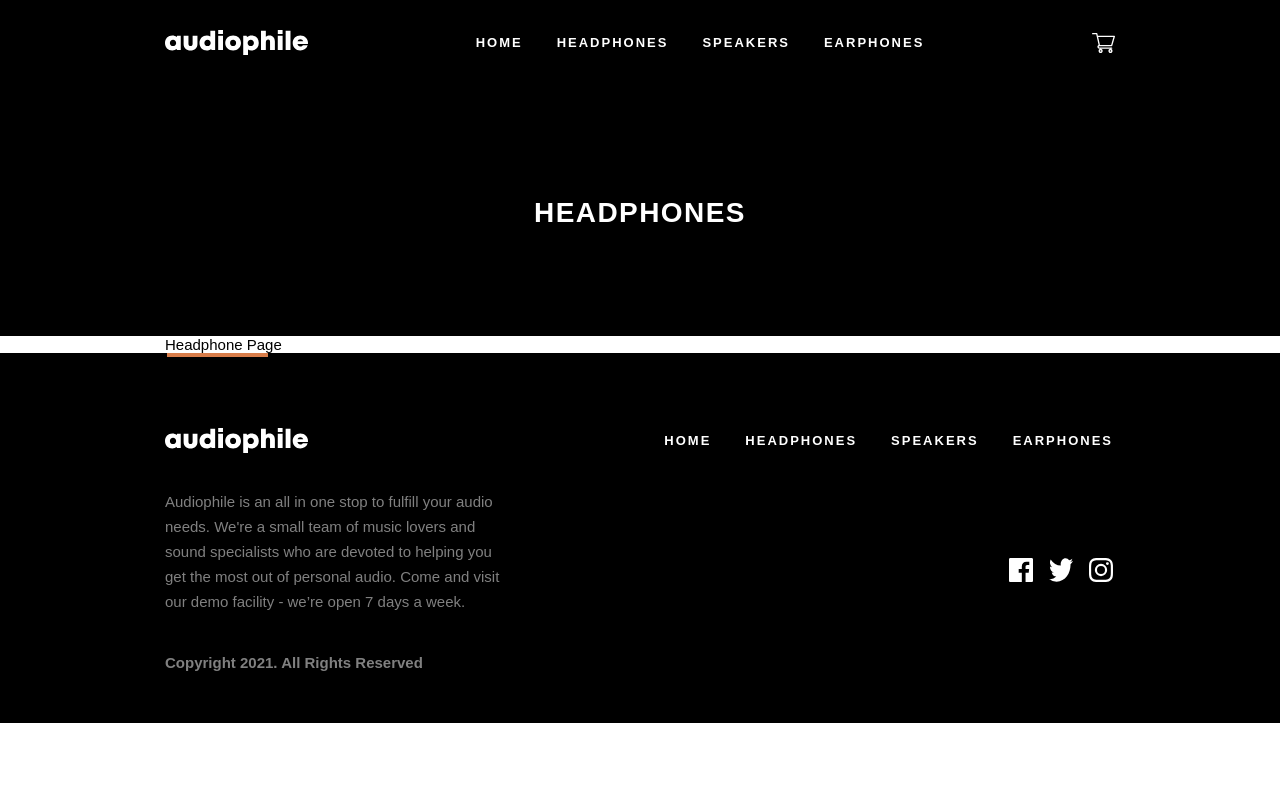
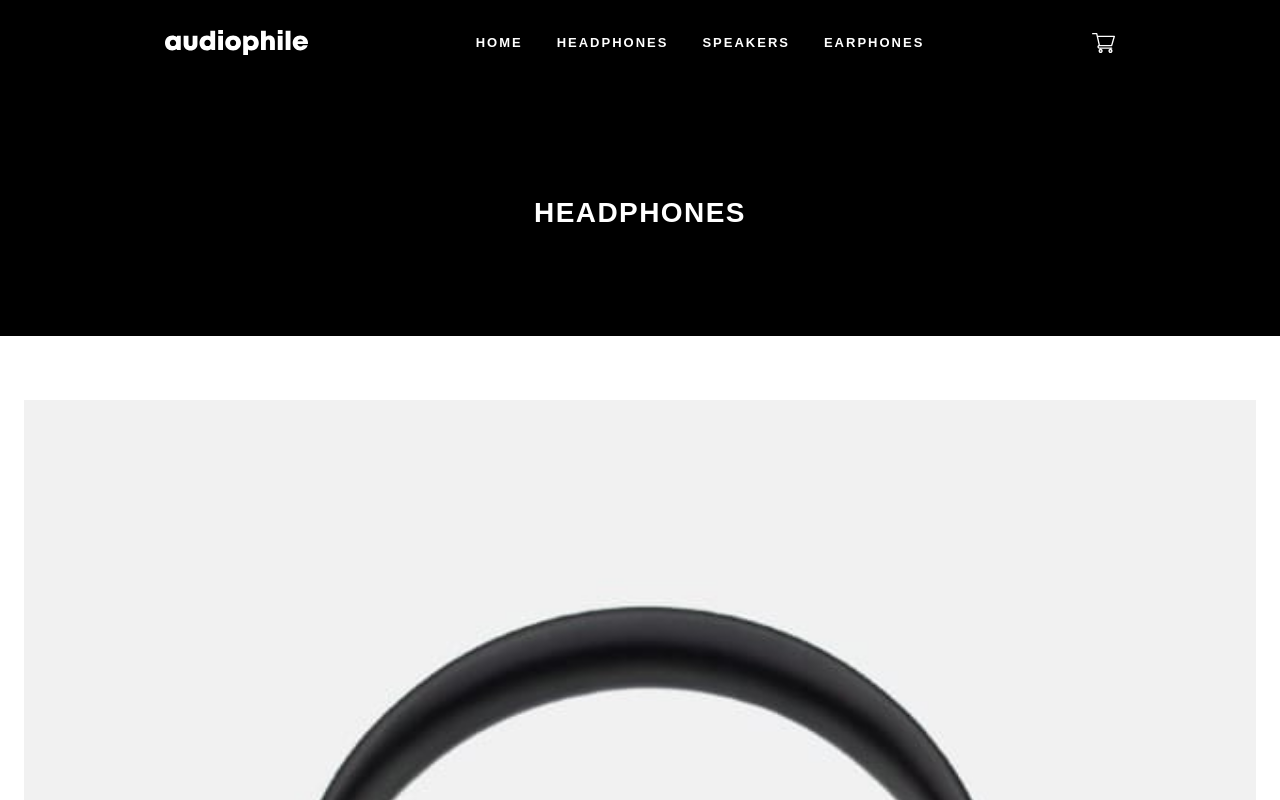
Before and after one commit to smccourtb/audiophile-ecommerce-website, a React (Create React App) app: page /headphones in a window 1280 px wide. Shown: the top 800 px of the page. Built offline with nearby package versions, Linux system fonts and the light colour scheme.

Commit message:
AUD-14 create component for product display

```diff
--- a/src/components/HeadphonesPage.jsx
+++ b/src/components/HeadphonesPage.jsx
@@ -1,11 +1,35 @@
 import { Content } from "../styles/shared-styles";
 import SubheaderSimple from "./SubheaderSimple";
+import Product from "./Product";
+import XZ99IIMobile from "../assets/product-xx99-mark-two-headphones/mobile/image-category-page-preview.jpg";
+import XZ99IITablet from "../assets/product-xx99-mark-two-headphones/tablet/image-category-page-preview.jpg";
+import XZ99IIDesktop from "../assets/product-xx99-mark-two-headphones/desktop/image-category-page-preview.jpg";
+import styled from "styled-components/macro";
 
+const ContentContainer = styled(Content)`
+  gap: 120px;
+  padding: 64px 24px 120px 24px;
+`;
 const HeadphonesPage = () => {
   return (
     <>
       <SubheaderSimple text={"Headphones"} />
-      <Content>Headphone Page</Content>
+      <ContentContainer>
+        <Product
+          img={XZ99IIMobile}
+          name={"XX99 Mark II Headphones"}
+          description={`The new XX99 Mark II headphones is the pinnacle of pristine audio. It
+          redefines your premium headphone experience by reproducing the
+          balanced depth and precision of studio-quality sound.`}
+        />
+        <Product
+          img={XZ99IIMobile}
+          name={"XX99 Mark II Headphones"}
+          description={`The new XX99 Mark II headphones is the pinnacle of pristine audio. It
+          redefines your premium headphone experience by reproducing the
+          balanced depth and precision of studio-quality sound.`}
+        />
+      </ContentContainer>
     </>
   );
 };
--- /dev/null
+++ b/src/components/Product.jsx
@@ -0,0 +1,62 @@
+import { Button } from "../styles/shared-styles";
+import styled from "styled-components/macro";
+
+const ProductContainer = styled.article`
+  display: flex;
+  flex-direction: column;
+  gap: 32px;
+`;
+
+const TextContainer = styled.div`
+  display: flex;
+  flex-direction: column;
+  align-items: center;
+  text-align: center;
+  gap: 24px;
+`;
+
+const NewProduct = styled.h2`
+  font-weight: normal;
+  font-size: 14px;
+  line-height: 19px;
+  text-align: center;
+  letter-spacing: 10px;
+  text-transform: uppercase;
+  color: #d87d4a;
+`;
+
+const ProductName = styled.h2`
+  font-weight: bold;
+  font-size: 28px;
+  line-height: 38px;
+  text-align: center;
+  letter-spacing: 1px;
+  text-transform: uppercase;
+  color: #000000;
+`;
+
+const ProductDescription = styled.p`
+  font-weight: 500;
+  font-size: 15px;
+  line-height: 25px;
+  text-align: center;
+  color: #000000;
+  mix-blend-mode: normal;
+  opacity: 0.5;
+`;
+
+const Product = ({ img, name, description }) => {
+  return (
+    <ProductContainer>
+      <img src={img} style={{ width: "100%" }} alt="" />
+      <TextContainer>
+        <NewProduct>New Product</NewProduct>
+        <ProductName>{name}</ProductName>
+        <ProductDescription>{description}</ProductDescription>
+        <Button primary>See Product</Button>
+      </TextContainer>
+    </ProductContainer>
+  );
+};
+
+export default Product;
```
